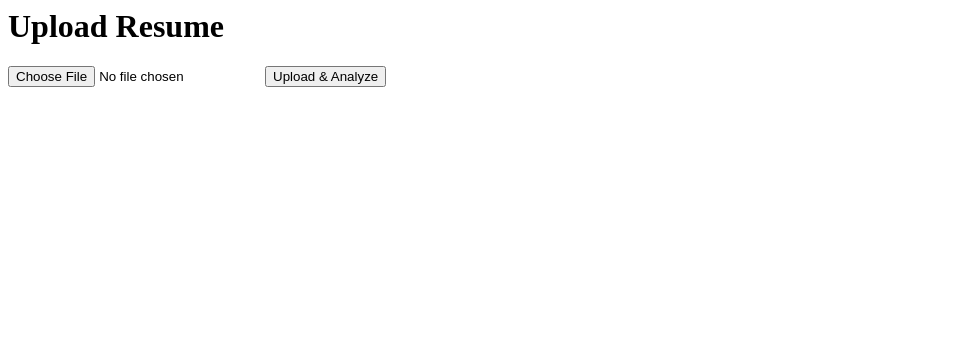
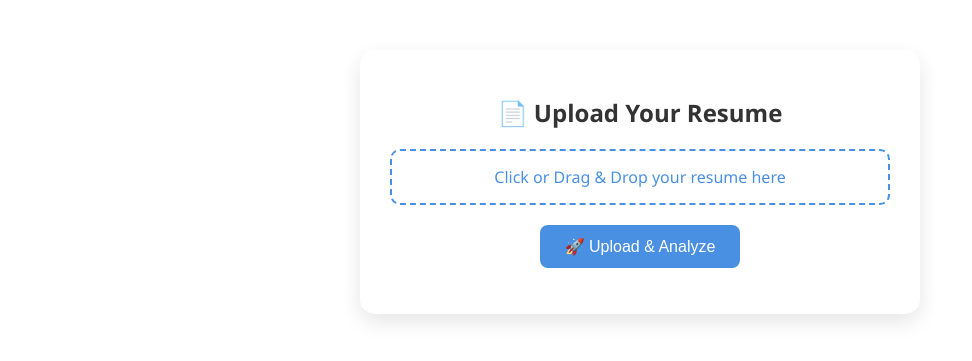
Before and after one commit to MueezAliKhan27/PHP-Resume-Analyzer-with-Symfony, a Symfony app: template templates/resume/upload.html.twig in a window 1280 px wide. Shown: the top 361 px of the page, without its empty margins (0-972 px from the left). Run offline with Twig, Linux system fonts and the light colour scheme; the template is opened without the code that fills it, so the values that code supplies are empty; some libraries are stand-ins or nearby versions.

Commit message:
Updated File Uploader

```diff
--- /dev/null
+++ b/public/css/styles.css
@@ -0,0 +1,51 @@
+/* Resume Upload Styles */
+.resume-upload-container {
+    max-width: 500px;
+    margin: 50px auto;
+    padding: 30px;
+    background: #fff;
+    border-radius: 15px;
+    box-shadow: 0 8px 20px rgba(0,0,0,0.1);
+    text-align: center;
+    font-family: 'Segoe UI', sans-serif;
+}
+
+.resume-upload-container h1 {
+    font-size: 24px;
+    margin-bottom: 20px;
+    color: #333;
+}
+
+.resume-upload-container label {
+    display: block;
+    padding: 15px;
+    border: 2px dashed #4a90e2;
+    border-radius: 10px;
+    cursor: pointer;
+    color: #4a90e2;
+    transition: all 0.3s ease;
+}
+
+.resume-upload-container label:hover {
+    background: rgba(74, 144, 226, 0.05);
+}
+
+.resume-upload-container input[type="file"] {
+    display: none;
+}
+
+.resume-upload-container button {
+    margin-top: 20px;
+    background: #4a90e2;
+    color: #fff;
+    border: none;
+    padding: 12px 25px;
+    border-radius: 8px;
+    font-size: 16px;
+    cursor: pointer;
+    transition: background 0.3s ease;
+}
+
+.resume-upload-container button:hover {
+    background: #357abd;
+}
--- a/templates/resume/upload.html.twig
+++ b/templates/resume/upload.html.twig
@@ -1,5 +1,16 @@
-<h1>Upload Resume</h1>
-<form method="POST" enctype="multipart/form-data">
-    <input type="file" name="resume" accept=".pdf,.docx" required>
-    <button type="submit">Upload & Analyze</button>
-</form>
+{% block stylesheets %}
+    <link rel="stylesheet" href="{{ asset('css/styles.css') }}">
+{% endblock %}
+
+<div class="resume-upload-container">
+    <h1>📄 Upload Your Resume</h1>
+
+    <form method="POST" enctype="multipart/form-data">
+        <label for="resume">
+            <span>Click or Drag & Drop your resume here</span>
+            <input id="resume" type="file" name="resume" accept=".pdf,.docx" required>
+        </label>
+
+        <button type="submit">🚀 Upload & Analyze</button>
+    </form>
+</div>
```
